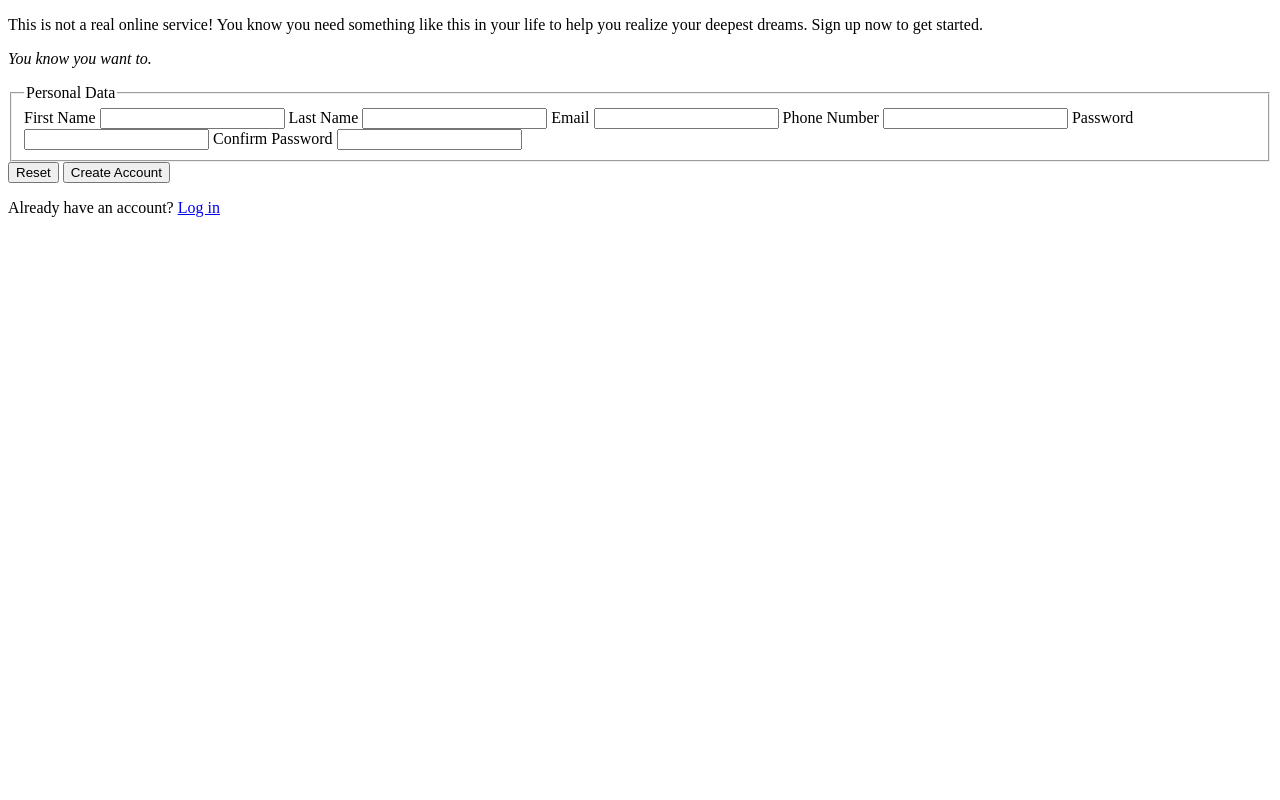
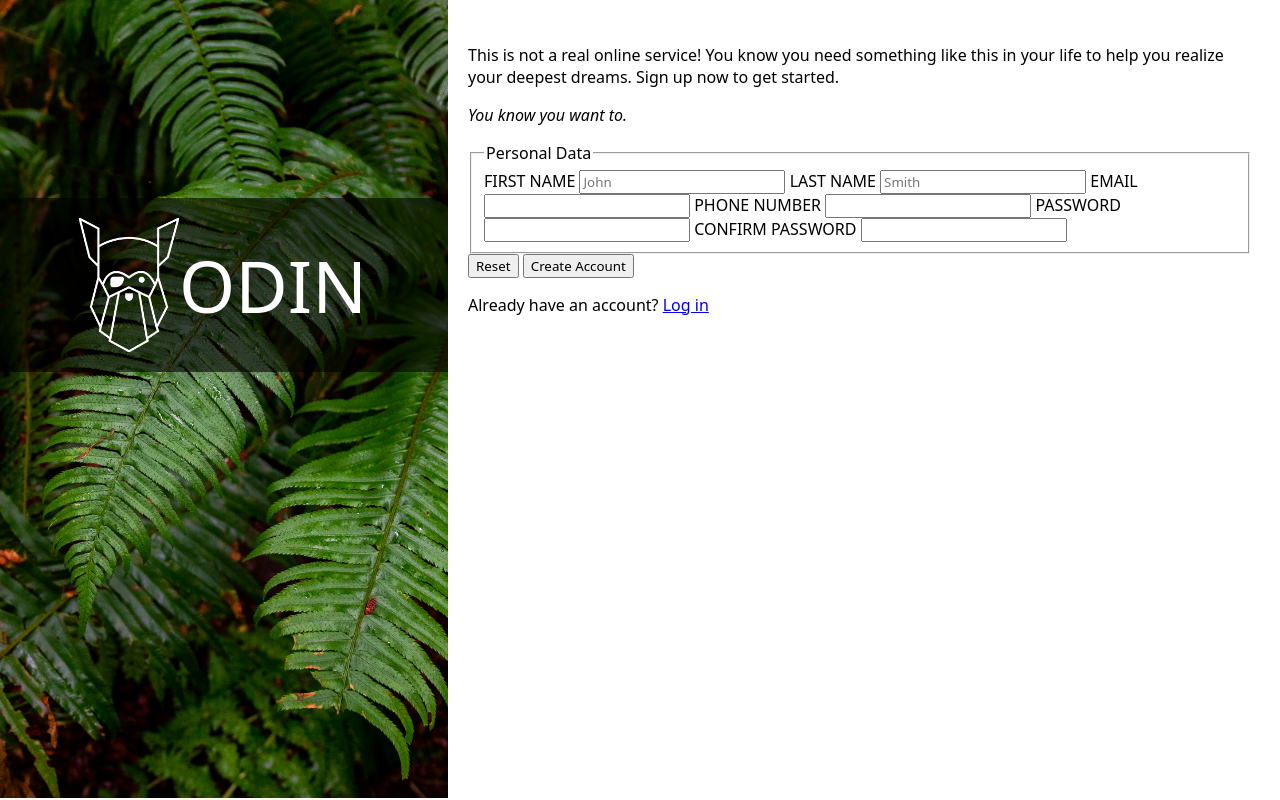
Before and after one commit to ARParizi/Odin-Project--Sign-Up-Form, a plain HTML site: page index.html in a window 1280 px wide. Drawn offline with Linux system fonts and the light colour scheme.

Commit message:
Fix up sidebar

```diff
--- a/index.html
+++ b/index.html
@@ -7,15 +7,21 @@
     <link rel="stylesheet" href="./style.css">
 </head>
 <body>
-    <p>This is not a real online service! You know you need something like this in your life to help you realize your deepest dreams. Sign up now to get started.</p>
-    <p><em>You know you want to.</em></p>
+    <div class="container-main">
+        <div class="sidebar">
+            <div class="inline-image" ><img src="./images/odin-lined.png" alt="ODIN" width="100"> ODIN</div>
+        </div>
+        <div class="container-form">
+            <div><p>This is not a real online service! You know you need something like this in your life to help you realize your deepest dreams. Sign up now to get started.</p></div>
+            <div><p><em>You know you want to.</em></p></div>
+            <div>
                 <form action="https://formtester.goodbytes.be/post.php" method="post">
                     <fieldset>
                         <legend>Personal Data</legend>
                         <label for="first-name">First Name</label>
-            <input type="text" name="first_name" id="first-name" required>
+                        <input type="text" name="first_name" id="first-name" placeholder="John" required>
                         <label for="last-name">Last Name</label>
-            <input type="text" name="last_name" id="last-name" required>
+                        <input type="text" name="last_name" id="last-name" placeholder="Smith" required>
                         <label for="email">Email</label>
                         <input type="email" name="email" id="email" required>
                         <label for="phone-number">Phone Number</label>
@@ -28,6 +34,9 @@
                     <button type="reset">Reset</button>
                     <button type="submit">Create Account</button>
                 </form>
-    <p>Already have an account? <a href="#">Log in</a></p>
+            </div>
+            <div><p>Already have an account? <a href="#">Log in</a></p></div>
+        </div>
+    </div>
 </body>
 </html>
--- a/style.css
+++ b/style.css
@@ -0,0 +1,49 @@
+/* * {
+    margin: 0;
+    padding: 0;
+    box-sizing: border-box;
+} */
+
+* {
+    font-family: system-ui, "Segoe UI", Roboto, Helvetica, Arial, sans-serif, "Apple Color Emoji", "Segoe UI Emoji", "Segoe UI Symbol";
+}
+
+.container-main {
+    display: flex;
+    flex-wrap: nowrap;
+}
+
+.sidebar {
+    margin: -10px 0px -10px -10px;
+    padding: 0px;
+    box-sizing: border-box;
+    height: 100vh;
+    width: 450px;
+    font-size: 72px;
+    color: white;
+    background-image: url('./images/background.jpg') ;
+    background-size: cover;
+    background-position: center;
+    background-repeat: no-repeat;
+}
+
+.inline-image {
+    background-color: rgba(0, 0, 0, 0.6);
+    width: 450px;
+    align-items: center;
+    display: inline-flex;
+    justify-content: center;
+    margin-top: 200px;
+    padding: 20px;
+    box-sizing: border-box;
+
+}
+
+.container-form {
+    padding: 20px 20px;
+
+}
+
+label {
+    text-transform: uppercase;
+}
```
Lines whose indentation alone changed are shown as unchanged.
